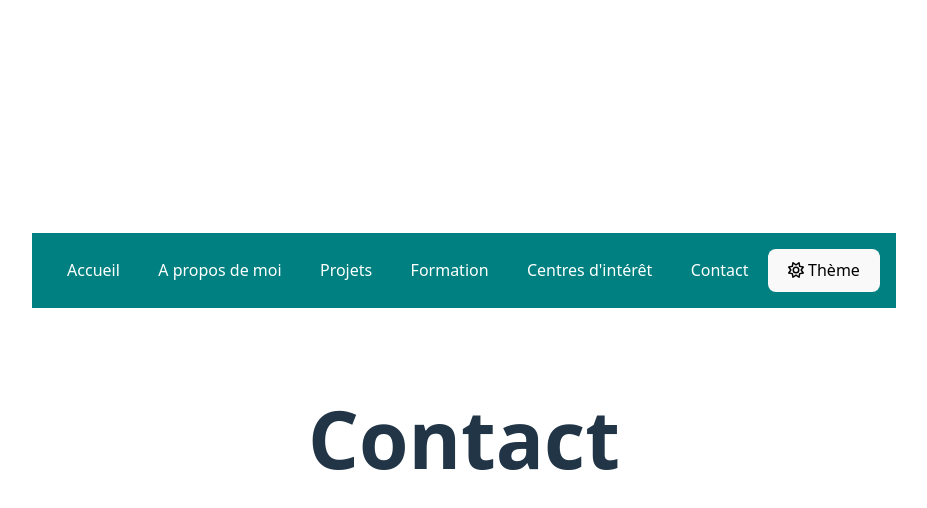
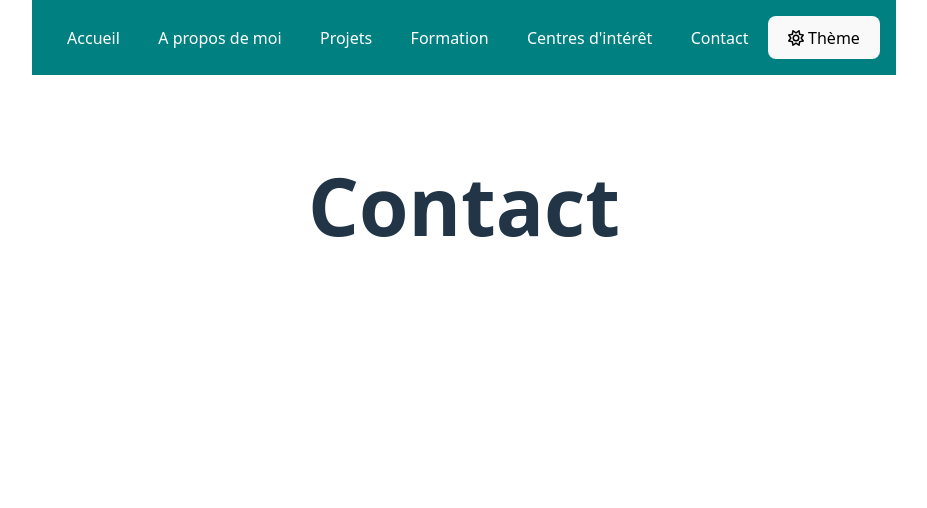
Before and after one commit to StOil-L/lorenzo-portfolio, a React (Vite) app: page /lorenzo-portfolio/contact in a window 1280 px wide. Shown: the top 508 px of the page, without its empty margins (176-1103 px from the left). Built offline with nearby package versions, Linux system fonts and the light colour scheme.

Commit message:
Made NavigationMenu sticky + overlaps page content

```diff
--- a/src/stylesheets/MainLayout.css
+++ b/src/stylesheets/MainLayout.css
@@ -6,6 +6,9 @@
 }
 
 nav {
+    position: sticky;
+    top: 0;
+    z-index: 100;
     background-color: teal;
     padding: 1rem;
     display: flex;
--- a/src/stylesheets/index.css
+++ b/src/stylesheets/index.css
@@ -25,7 +25,7 @@ a:hover {
 body {
   margin: 0;
   display: flex;
-  place-items: center;
+  /*place-items: center;*/
   min-width: 320px;
   min-height: 100vh;
 }
```
